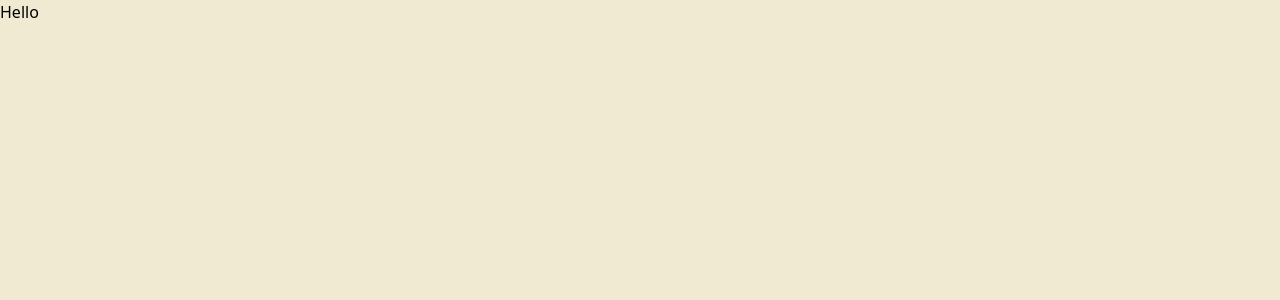
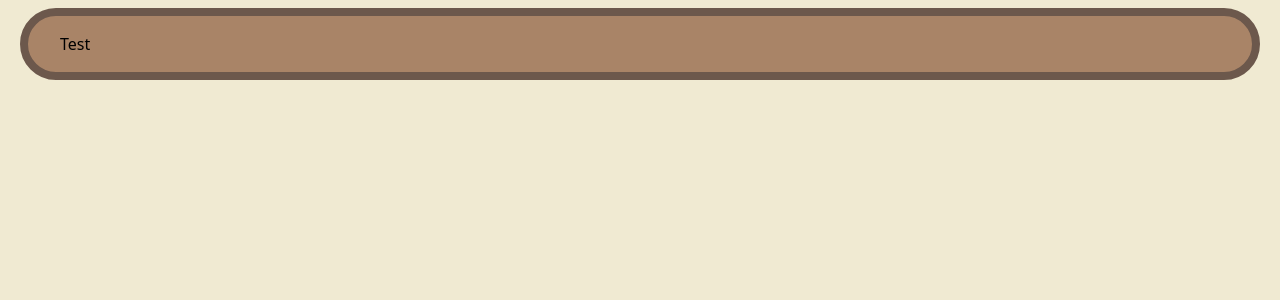
Before and after one commit to JosiahABrown/react-portfolio, a React (Vite) app in the folder app/: page / in a window 1280 px wide. Shown: the top 300 px of the page. Built offline with nearby package versions, Linux system fonts and the light colour scheme.

Commit message:
Basic Navbar outline

```diff
--- a/app/src/App.jsx
+++ b/app/src/App.jsx
@@ -1,8 +1,10 @@
+import Navbar from "./components/Navbar"
+
 function App() {
 
   return (
    <div className="min-h-screen bg-white">
-      <h1>Hello</h1>
+      <Navbar />
    </div>
   )
 }
--- /dev/null
+++ b/app/src/components/Navbar.jsx
@@ -0,0 +1,9 @@
+import React from "react";
+
+export default function Navbar() {
+    return (
+        <nav className="fixed top-2 left-5 right-5 bg-l-brown rounded-full border-8 border-brown flex items-center justify-between p-4 md:px-8">
+            <p>Test</p>
+        </nav>
+    )
+}
```
